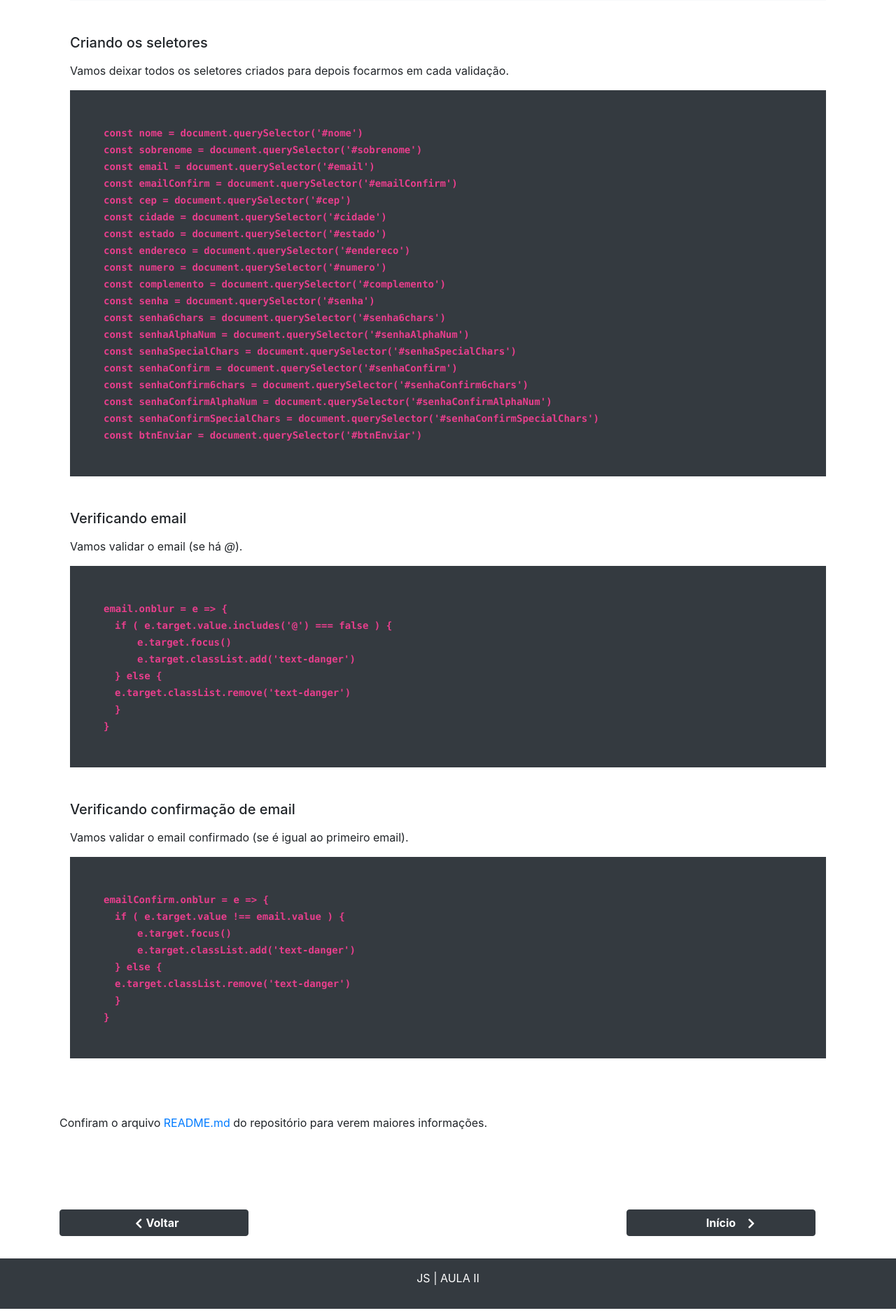
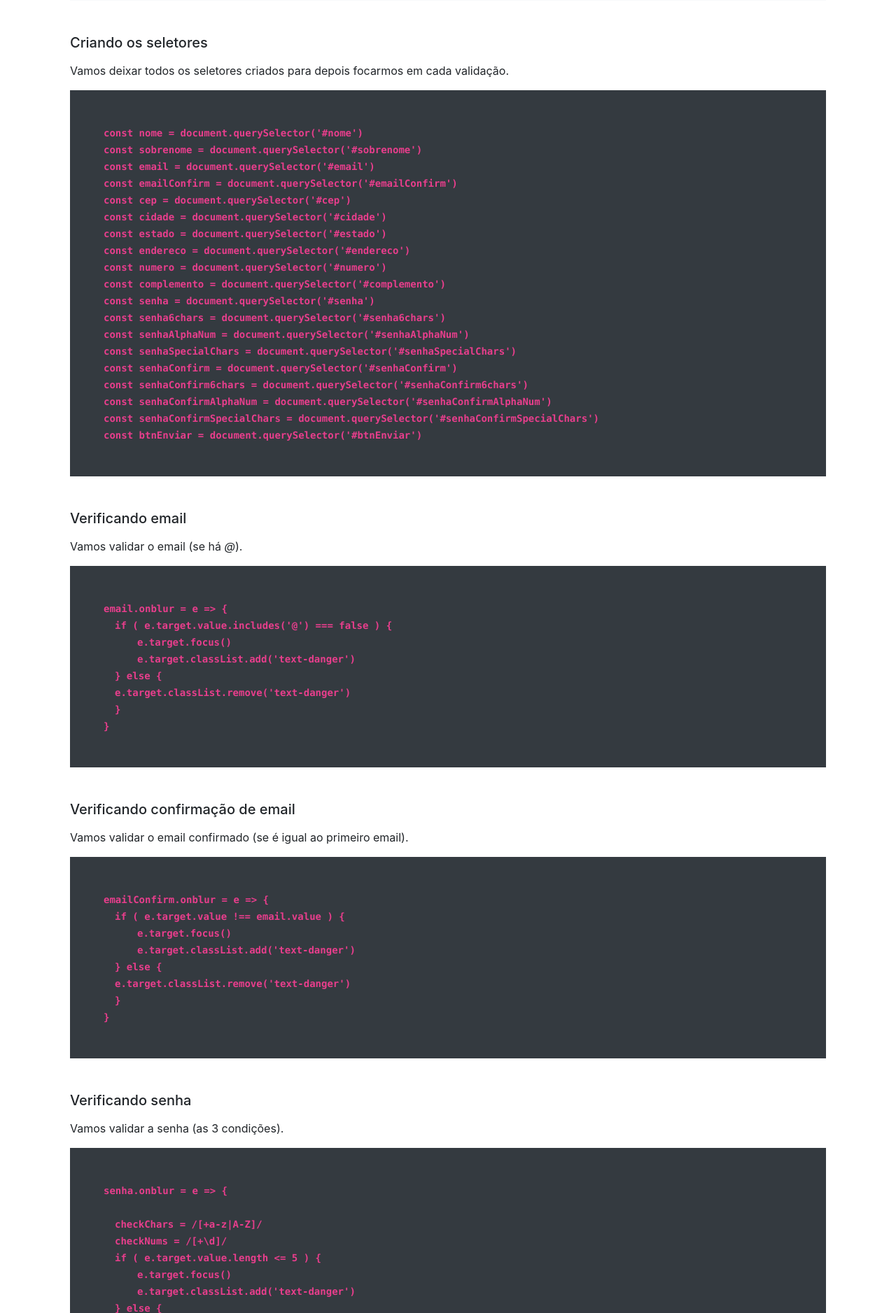
Before and after one commit to Marcelo-Diament/tn01-js-aula-02, a PHP site: page /validacao-de-formulario.php in a window 1280 px wide. Shown: the part 1778-3655 px from the top of the page at 70% size. Run offline with PHP 8.4, Linux system fonts and the light colour scheme; some libraries are stand-ins or nearby versions.

Commit message:
validacao formulario parcial

```diff
--- a/validacao-de-formulario.php
+++ b/validacao-de-formulario.php
@@ -21,7 +21,7 @@
                         <li class="mb-3">Verificar se o campo de email foi preenchido corretamente</li>
                         <li class="mb-3">Verificar se o campo de confirmação de email foi preenchido corretamente</li>
                         <li class="mb-3">Ocultarmos o valor do campo senha e guarar seu valor original em sessionStorage</li>
-                        <li class="mb-3">Verificara se a confirmação da senha casa com a senha inserida inicialmente</li>
+                        <li class="mb-3">Verificar se a confirmação da senha casa com a senha inserida inicialmente</li>
                         <li class="mb-3">Criar o campo CPF ou CNPJ de acordo com a opção 'Tipo de Cadastro' (PF ou PJ)</li>
                         <li class="mb-3">Formatar o campo de CEP (formato 00000-000)</li>
                         <li class="mb-3">Evitar que o disparo do formulário seja efetuado sem que todos os campos estejam preenchidos</li>
@@ -167,6 +167,32 @@
                         </code>
                     </div>
                 </li>
+                <li class="my-5">
+                    <h5>Verificando senha</h5>
+                    <p class="mt-3">Vamos validar a senha (as 3 condições).</p>
+                    <div class="bg-dark p-5">
+                        <code class="font-weight-bold">
+                            senha.onblur = e => {<br /><br />
+                                <span class="ml-3">checkChars = /[+a-z|A-Z]/</span><br />
+                                <span class="ml-3">checkNums = /[+\d]/</span><br />
+                                <span class="ml-3">if ( e.target.value.length <= 5 ) {</span><br />
+                                    <span class="ml-5">e.target.focus()</span><br />
+                                    <span class="ml-5">e.target.classList.add('text-danger')</span><br />
+                                <span class="ml-3">} else {</span><br />
+                                    <span class="ml-3">e.target.classList.remove('text-danger')</span><br />
+                                <span class="ml-3">}</span><br /><br />
+                                <span class="ml-3">} else if ( checkChars.test(e.target.value) !== true && checkNums.test(e.target.value) !== true ) {</span><br />
+                                    <span class="ml-5">e.target.focus()</span><br />
+                                    <span class="ml-5">e.target.classList.add('text-danger')</span><br />
+                                    <span class="ml-5">senhaAlphaNum.classList.add('text-danger')</span><br />
+                                <span class="ml-3">} else {</span><br />
+                                    <span class="ml-3">e.target.classList.remove('text-danger')</span><br />
+                                    <span class="ml-5">senhaAlphaNum.classList.remove('text-danger')</span><br />
+                                <span class="ml-3">}</span><br />
+                            }
+                        </code>
+                    </div>
+                </li>
             </ul>
             <p class="mt-3">Confiram o arquivo <a href="https://github.com/Marcelo-Diament/tn01-js-aula-02/blob/master/README.md" target="_blank" rel="noopener noreferrer" title="Veja o arquivo readme.md">README.md</a> do repositório para verem maiores informações.</p>
         </article>
```
